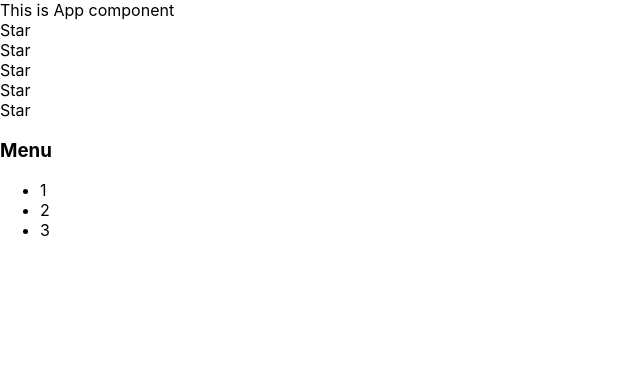
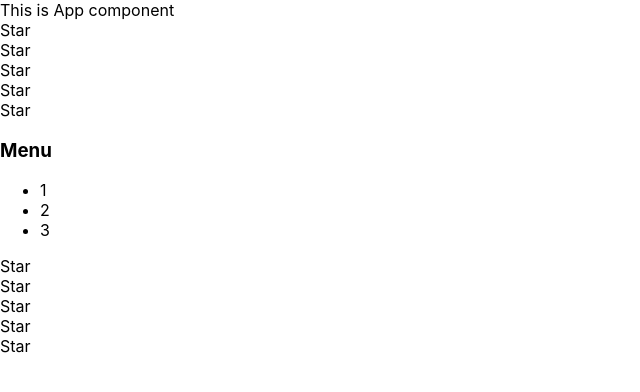
Before and after one commit to Svyat-1418/react-kabzda-kak-podrobno, a React (Create React App) app: page / in a window 1280 px wide. Shown: the top 392 px of the page, without its empty margins (0-640 px from the left). Built offline with nearby package versions, Linux system fonts and the light colour scheme.

Commit message:
02 - React кабзда как подробно (компоненты часть 2)

```diff
--- a/src/App.tsx
+++ b/src/App.tsx
@@ -2,16 +2,24 @@
 import './App.css';
 
 function App() {
+    console.log("App rendering")
     return (
         <div className="App">
-            This is App component
+            <AppTitle/>
             <Rating/>
             <Accordion/>
+            <Rating/>
         </div>
     );
 }
 
+function AppTitle() {
+    console.log("AppTitle rendering")
+    return <>This is App component</>
+}
+
 function Rating() {
+    console.log("Rating rendering")
     return (
         <div>
             <Star/>
@@ -23,24 +31,40 @@
     )
 }
 
-/* Homework */
 function Star() {
+    console.log("Star rendering")
     return (
         <div>Star</div>
     )
 }
 
 function Accordion() {
+    console.log("Accordion rendering")
     return (
         <div>
-            <h3>Menu</h3>
-            <ul>
-                <li>1</li>
-                <li>2</li>
-                <li>3</li>
-            </ul>
+            <AccordionTitle/>
+            <AccordionBody/>
         </div>
     )
 }
 
+/* Homework */
+function AccordionTitle() {
+    console.log("AccordionTitle rendering")
+    return (
+        <h3>Menu</h3>
+    )
+}
+
+function AccordionBody() {
+    console.log("AccordionBody rendering")
+    return (
+        <ul>
+            <li>1</li>
+            <li>2</li>
+            <li>3</li>
+        </ul>
+    )
+}
+
 export default App;
```
